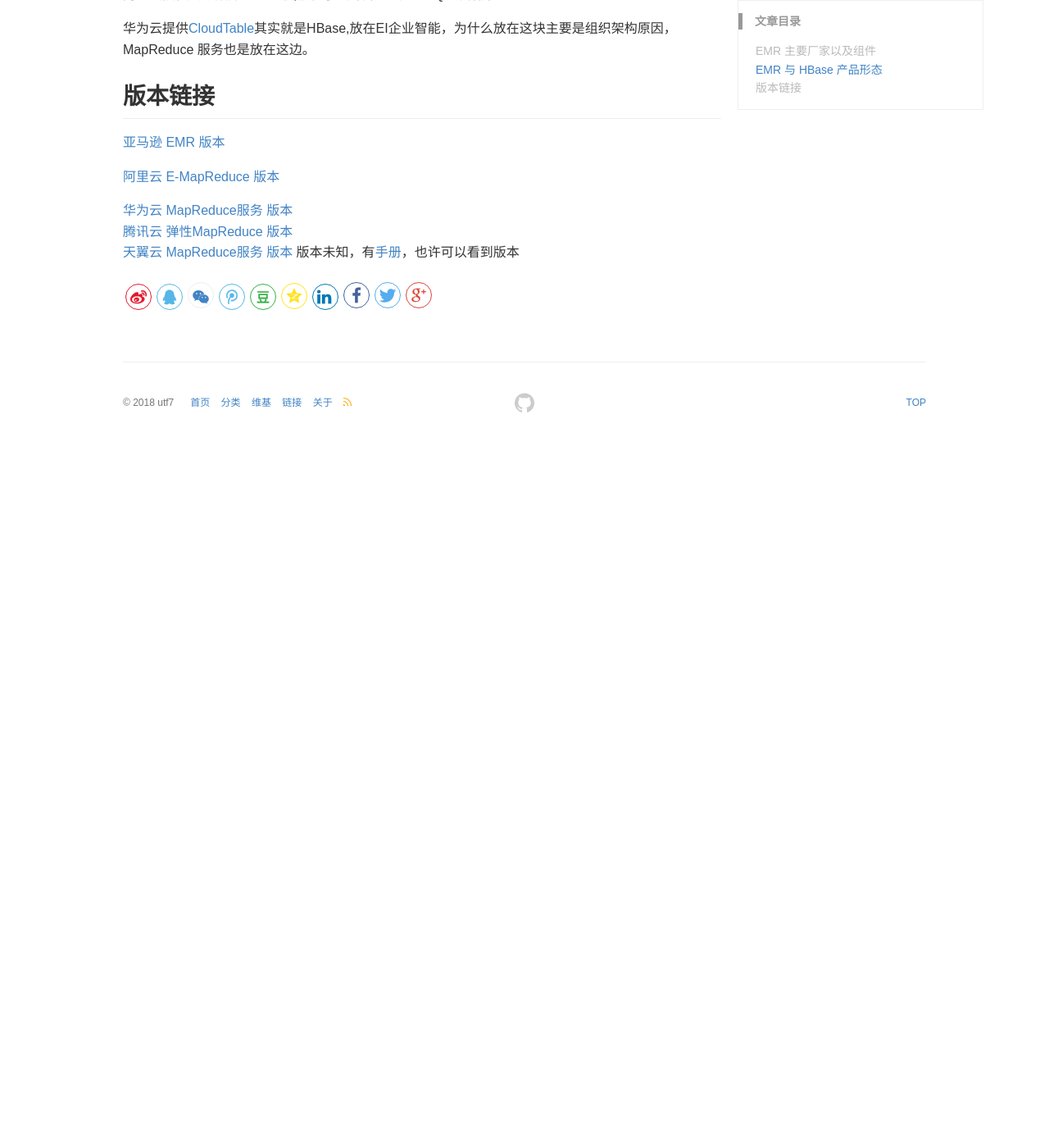
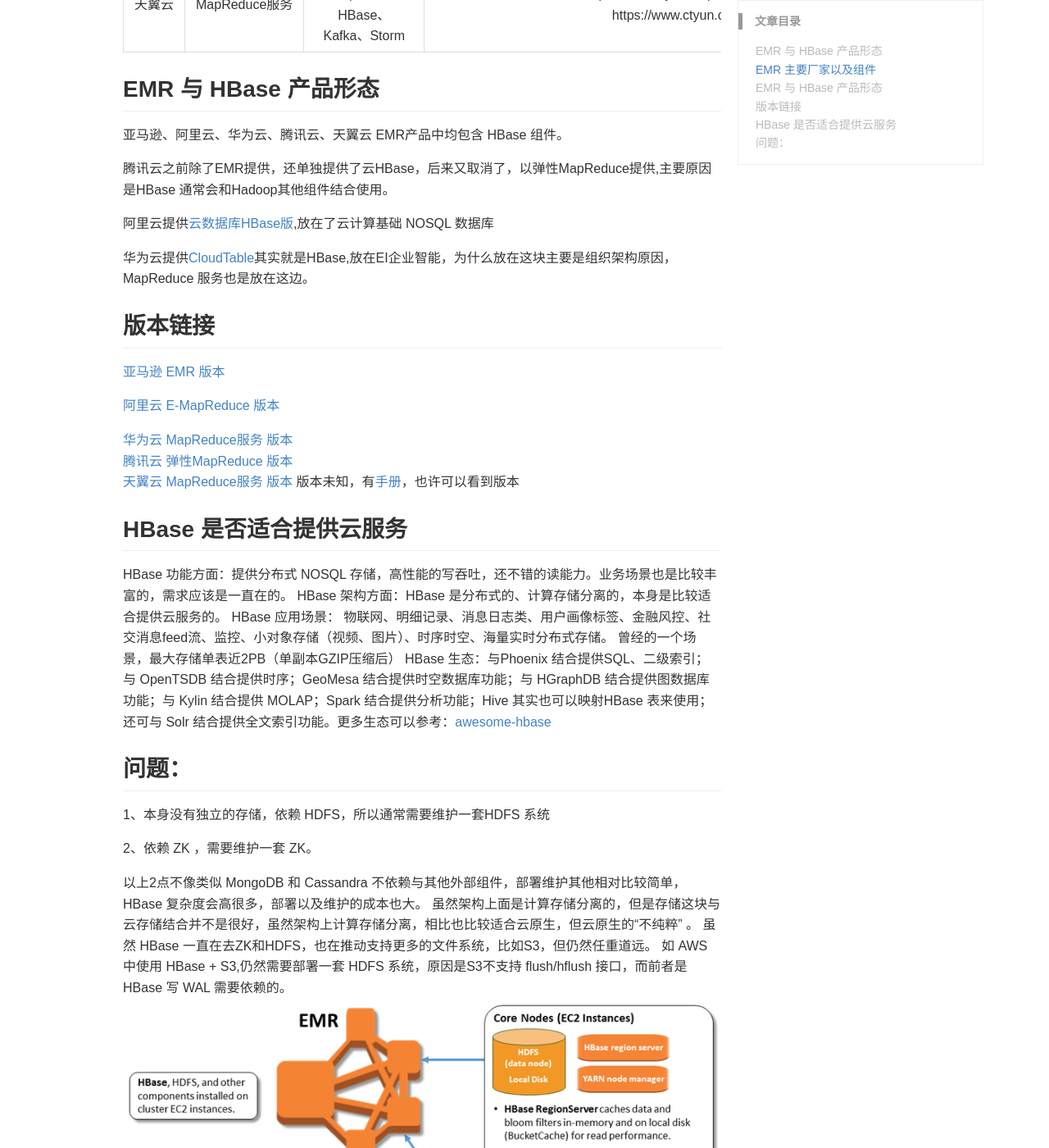
Before and after one commit to utf7/utf7.github.io, a Jekyll site: the page built from _posts/2019-08-15-emr-and-hbase.md, in a window 1280 px wide and 1400 px high, scrolled down 1880 px. Shown: the whole window at 82% size. Built offline with Jekyll 4.4.1, drawn with Linux system fonts in a browser that asks for light colours; comment, search, counter and statistics services are not loaded; before the commit the page ends 2420 px from its top, so only the background shows below that; some of the changed text lies outside the part shown.

Commit message:
Update 2019-08-15-emr-and-hbase.md

```diff
--- a/_posts/2019-08-15-emr-and-hbase.md
+++ b/_posts/2019-08-15-emr-and-hbase.md
@@ -7,6 +7,17 @@
 excerpt:  EMR,Cloud,Hadoop、HBase
 ---
 
+## EMR 与 HBase 产品形态
+
+EMR 与 HBase 主要有2种形态：
+
+1、HBase 作为一个组件，存在与 EMR 中
+
+2、HBase 作为单独的服务，直接提供服务
+
+当然如果是第2种可能更多的还需要结合第一种形态使用。
+
+比如 Bulkload/Spark 分析等 是EMR 一套集群，HBase 是一套集群
 
 ## EMR 主要厂家以及组件
 
@@ -41,3 +52,32 @@
 [腾讯云 弹性MapReduce 版本](https://cloud.tencent.com/document/product/589/20279)
 [天翼云 MapReduce服务 版本](https://www.ctyun.cn/help/qslist/1411)  版本未知，有[手册](http://oos.ctyunapi.cn/downfile/%E4%BA%A7%E5%93%81%E6%89%8B%E5%86%8C2018/MapReduce%E7%94%A8%E6%88%B7%E4%BD%BF%E7%94%A8%E6%8C%87%E5%8D%97.pdf
 )，也许可以看到版本
+
+
+## HBase 是否适合提供云服务
+
+HBase 功能方面：提供分布式 NOSQL 存储，高性能的写吞吐，还不错的读能力。业务场景也是比较丰富的，需求应该是一直在的。
+HBase 架构方面：HBase 是分布式的、计算存储分离的，本身是比较适合提供云服务的。
+HBase 应用场景： 物联网、明细记录、消息日志类、用户画像标签、金融风控、社交消息feed流、监控、小对象存储（视频、图片）、时序时空、海量实时分布式存储。 曾经的一个场景，最大存储单表近2PB（单副本GZIP压缩后）
+HBase 生态：与Phoenix 结合提供SQL、二级索引；与 OpenTSDB 结合提供时序；GeoMesa 结合提供时空数据库功能；与 HGraphDB 结合提供图数据库功能；与 Kylin 结合提供 MOLAP；Spark 结合提供分析功能；Hive 其实也可以映射HBase 表来使用；还可与 Solr 结合提供全文索引功能。更多生态可以参考：[awesome-hbase](https://github.com/rayokota/awesome-hbase)
+
+## 问题：
+
+1、本身没有独立的存储，依赖 HDFS，所以通常需要维护一套HDFS 系统
+
+2、依赖 ZK ，需要维护一套 ZK。
+
+以上2点不像类似 MongoDB 和 Cassandra 不依赖与其他外部组件，部署维护其他相对比较简单，HBase 复杂度会高很多，部署以及维护的成本也大。
+虽然架构上面是计算存储分离的，但是存储这块与云存储结合并不是很好，虽然架构上计算存储分离，相比也比较适合云原生，但云原生的“不纯粹” 。
+虽然 HBase 一直在去ZK和HDFS，也在推动支持更多的文件系统，比如S3，但仍然任重道远。
+如 AWS 中使用 HBase + S3,仍然需要部署一套 HDFS 系统，原因是S3不支持 flush/hflush 接口，而前者是 HBase 写 WAL 需要依赖的。
+![](/images/posts/hbase/hbase_s3.png "HBase on S3")
+
+具体可参考 [HBase on Amazon S3](https://docs.aws.amazon.com/zh_cn/emr/latest/ReleaseGuide/emr-hbase-s3.html)
+
+3、自身功能方面：目前 HBase 并没有内置SQL、二级索引等易于使用的功能,这块还是依赖生态组件来解决。这点往往会带来设计和使用上面的复杂度。
+这点上 与 MongoDB 和 Cassandra 相比，差了很多。
+
+4、易用性：HBase 对使用者有一点的要求，比如对rowkey设计，预先分区等；而且提供的 原生 API 也比较原始往往通过API 的 get/scan/put/delete 接口实现。与常规的数据库 SQL select/insert/update/delete 易用性差距还很大。
+
+5、稳定性：HBase 稳定性这块相比其他数据库差距还是很明显的。
```
